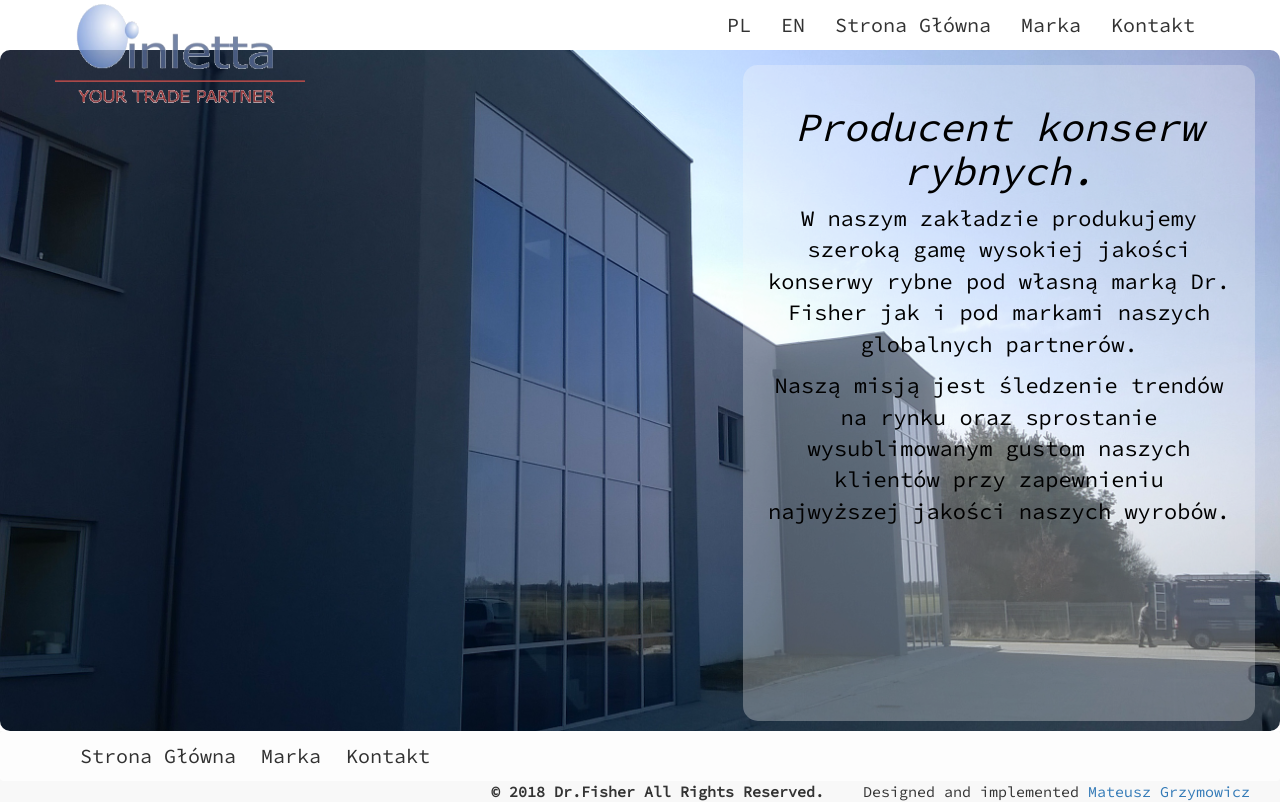
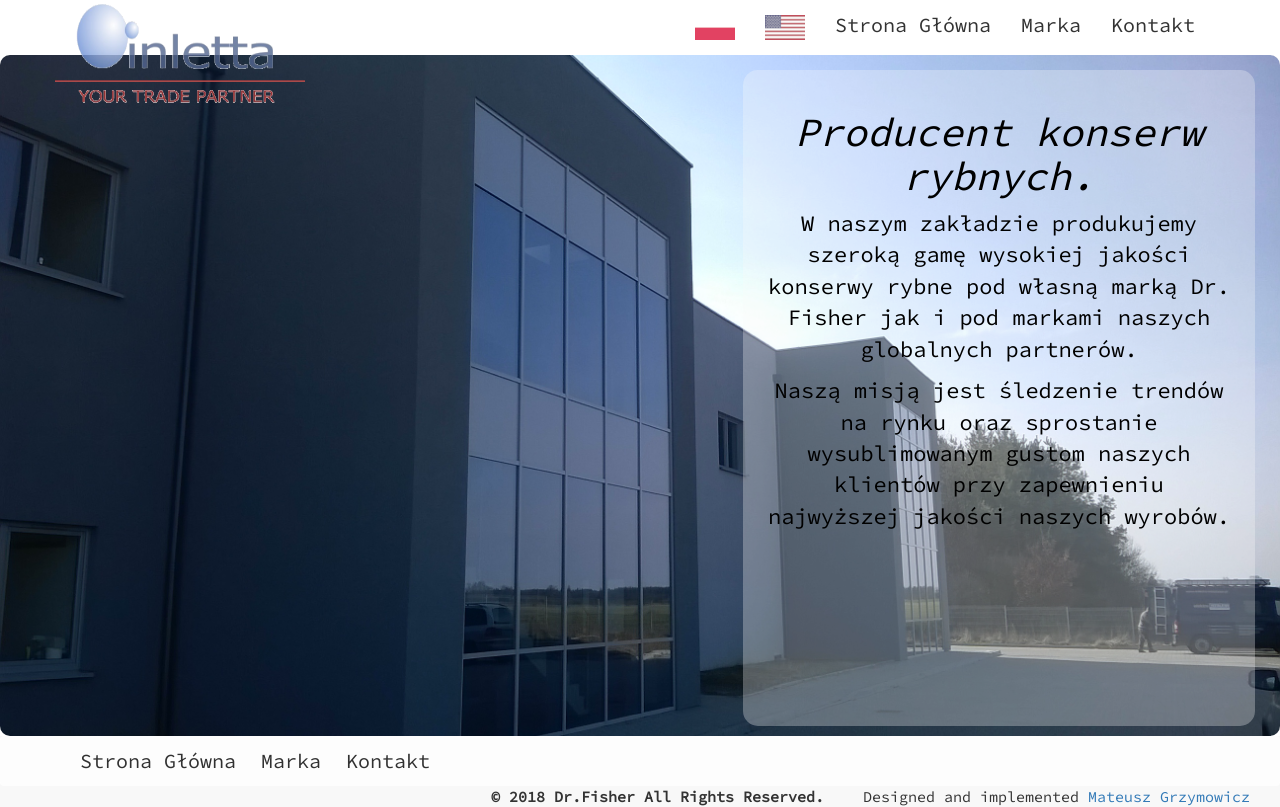
Before and after one commit to Zirek90/Dr-Fisher, a React (Create React App) app: page / in a window 1280 px wide. Built offline with nearby package versions, Linux system fonts and the light colour scheme; no server answers; what react-google-maps would draw is missing.

Commit message:
added flags to menu

```diff
--- a/src/components/Menu/Navbar.js
+++ b/src/components/Menu/Navbar.js
@@ -5,6 +5,8 @@ import {actions} from '.././actions/actions';
 
 // import logo from "../../img/logo.png";
 import logo from "../../img/inletta-przezroczyste.png";
+import plFlag from '../../img/plFlag.png'
+import enFlag from '../../img/enFlag.png'
 
 let ReactRedux = require('react-redux');
 
@@ -31,8 +33,12 @@ class Menu extends Component {
                         <NavItem eventKey={3} componentClass={Link} to="/contact" href="/contact">{content.page.menu.contact}</NavItem>
                     </Nav>
                     <Nav pullRight>
-                        <NavItem eventKey={1} componentClass={Link} to="#" href="#" onClick={switchLanguage.bind(this,'pl')}>PL</NavItem>
-                        <NavItem eventKey={2} componentClass={Link} to="#" href="#" onClick={switchLanguage.bind(this,'en')}>EN</NavItem>
+                        <NavItem eventKey={1} componentClass={Link} to="#" href="#" onClick={switchLanguage.bind(this,'pl')}>
+                            <img src={plFlag} alt='polish-flag'></img>
+                        </NavItem>
+                        <NavItem eventKey={2} componentClass={Link} to="#" href="#" onClick={switchLanguage.bind(this,'en')}>
+                            <img src={enFlag} alt='english-flag'></img>
+                        </NavItem>
                     </Nav>
                 </Navbar.Collapse>
             </Navbar>
```
Also changed, not shown: src/img/enFlag.png (added), src/img/plFlag.png (added).
